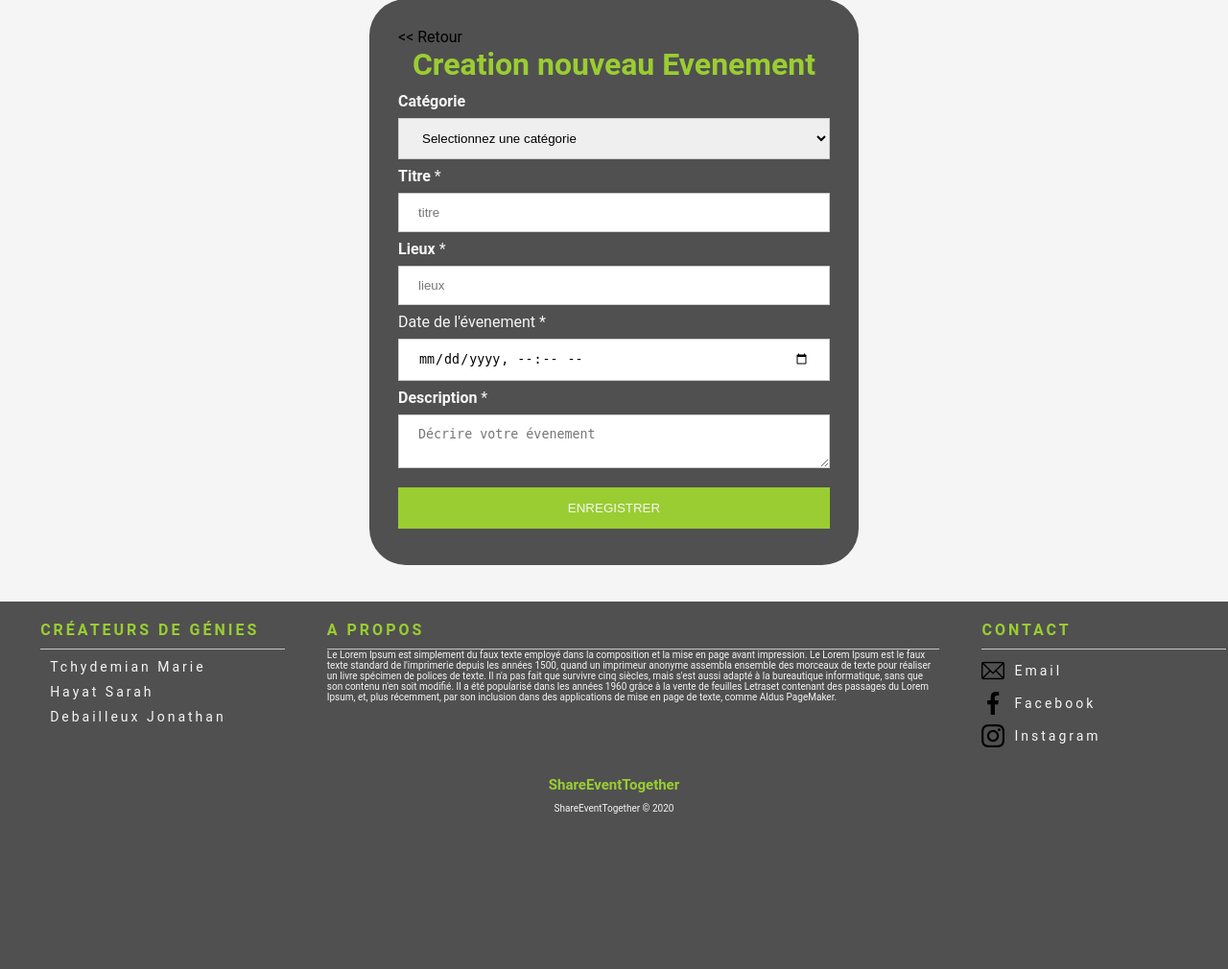
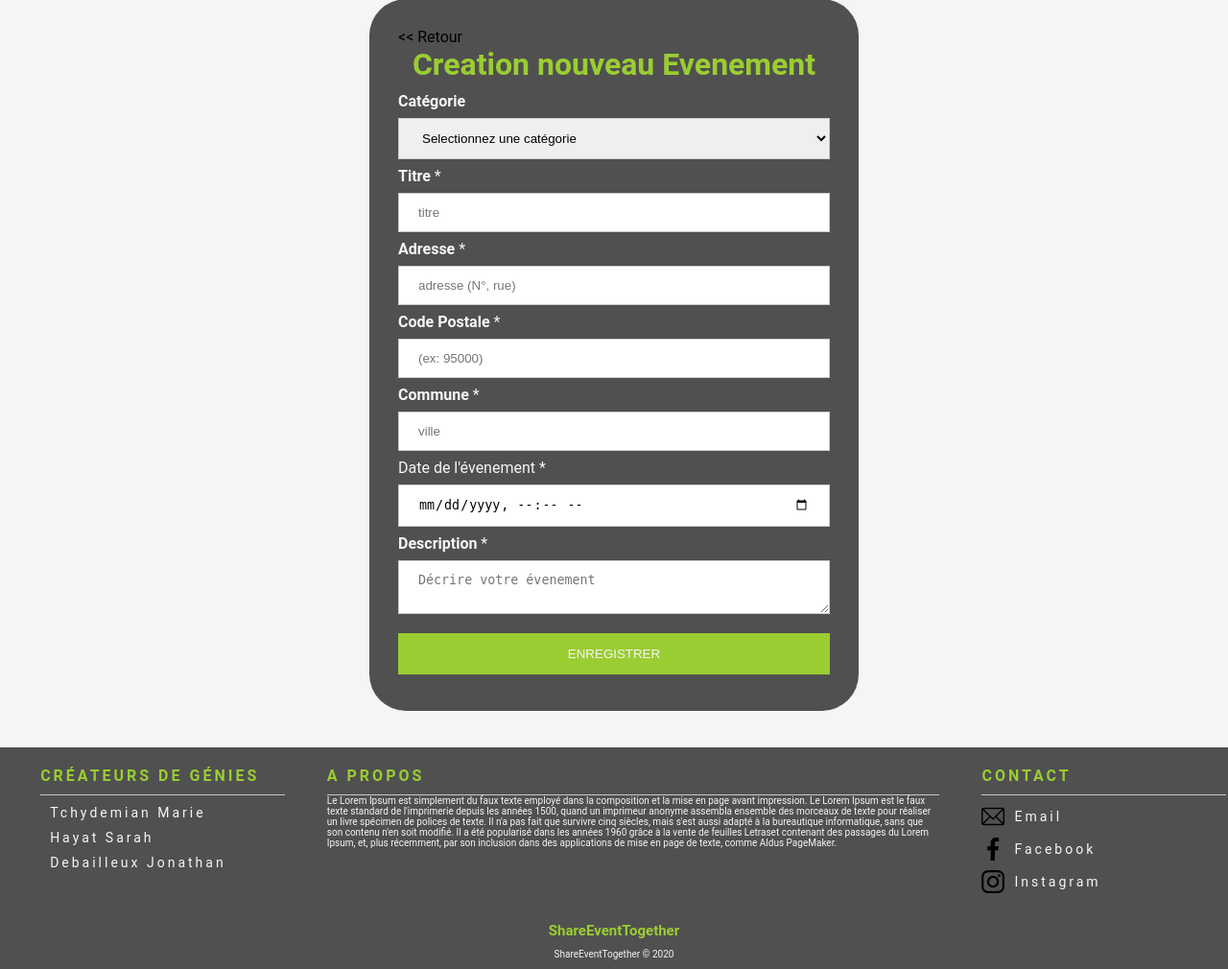
Before and after one commit to SarahHayat/Labday, a PHP site: page /createEvent.php in a window 1280 px wide. Shown: the part 180-1190 px from the top of the page at 96% size. Before the commit the page ends 1028 px from the top, so only its background shows below. Run offline with PHP 8.4, Linux system fonts and the light colour scheme.

Commit message:
debut api gouv

```diff
--- a/controllers/bdd.php
+++ b/controllers/bdd.php
@@ -5,7 +5,7 @@
  */
 try
 {
-    $bdd = new PDO('mysql:host=localhost;dbname=ShareEventTogether', 'root', 'root', array(PDO::ATTR_ERRMODE => PDO::ERRMODE_EXCEPTION));
+    $bdd = new PDO('mysql:host=localhost;dbname=ShareEventTogether', 'root', '', array(PDO::ATTR_ERRMODE => PDO::ERRMODE_EXCEPTION));
     // echo "connexion réussi <br/> ";
 }
 catch (Exception $e) {
--- a/js/mapping.js
+++ b/js/mapping.js
@@ -1,11 +1,24 @@
+// let long;
+// let lat;
+// let tab_long_lat = [long,lat];
+// var mymap = L.map('mapid').setView( tab_long_lat , 13);
+//
+// L.tileLayer('https://api.mapbox.com/styles/v1/{id}/tiles/{z}/{x}/{y}?access_token={accessToken}', {
+//     attribution: 'Map data &copy; <a href="https://www.openstreetmap.org/">OpenStreetMap</a> contributors, <a href="https://creativecommons.org/licenses/by-sa/2.0/">CC-BY-SA</a>, Imagery © <a href="https://www.mapbox.com/">Mapbox</a>',
+//     maxZoom: 18,
+//     id: 'mapbox/streets-v11',
+//     tileSize: 512,
+//     zoomOffset: -1,
+//     accessToken: 'pk.eyJ1Ijoic2hhcmVldmVudCIsImEiOiJja2F4d2pvcmQwOGZ1MnFwNnQ0OTluMWQyIn0.YJ8RW6Z5-A-J3ttr38YiGQ'
+// }).addTo(mymap);
 
-var mymap = L.map('mapid').setView([51.505, -0.09], 13);
 
-L.tileLayer('https://api.mapbox.com/styles/v1/{id}/tiles/{z}/{x}/{y}?access_token={accessToken}', {
-    attribution: 'Map data &copy; <a href="https://www.openstreetmap.org/">OpenStreetMap</a> contributors, <a href="https://creativecommons.org/licenses/by-sa/2.0/">CC-BY-SA</a>, Imagery © <a href="https://www.mapbox.com/">Mapbox</a>',
-    maxZoom: 18,
-    id: 'mapbox/streets-v11',
-    tileSize: 512,
-    zoomOffset: -1,
-    accessToken: 'pk.eyJ1Ijoic2hhcmVldmVudCIsImEiOiJja2F4d2pvcmQwOGZ1MnFwNnQ0OTluMWQyIn0.YJ8RW6Z5-A-J3ttr38YiGQ'
-}).addTo(mymap);
+let adresse = document.getElementById("adresse").value;
+let codePostal = document.getElementById("code_postale").value; // pas sur pour la value possiblement .val ou autre
+let commune = document.getElementById('commune').value;
+
+let url = new URL("https://api-adresse.data.gouv.fr/search/");
+
+url.searchParams.append("q", adresse);
+url.searchParams.append("postcode", codePostal);
+url.searchParams.append("city" , commune);
--- a/php/createEvent.php
+++ b/php/createEvent.php
@@ -38,8 +38,14 @@ if (isset($_SESSION['username'])) {
     <label><b>Titre</b> <span class="obligatoire">*</span></label>
     <input type="text" placeholder="titre" name="titre" required>
 
-    <label><b>Lieux</b> <span class="obligatoire">*</span></label>
-    <input type="text" placeholder="lieux" name="lieux" required>
+    <label><b>Adresse</b> <span class="obligatoire">*</span></label>
+    <input type="text" placeholder="adresse (N°, rue)" name="adresse" id="adresse" required>
+
+    <label><b>Code Postale</b> <span class="obligatoire">*</span></label>
+    <input type="text" placeholder="(ex: 95000)" name="code_postale" id="code_postale" required>
+
+    <label><b>Commune</b> <span class="obligatoire">*</span></label>
+    <input type="text" placeholder="ville" name="commune" id="commune" required>
 
     <label>Date de l'évenement <span class="obligatoire">*</span></label>
     <input type="datetime-local" name="date_evenement" required>
@@ -54,5 +60,7 @@ if (isset($_SESSION['username'])) {
 <?php
 require("footer.php");
 ?>
+
+<script src="../js/mapping.js"></script>
 </body>
 </html>
```
Also changed, not shown: controllers/createEvent.php (+8 -4 lines), 1 other file.
